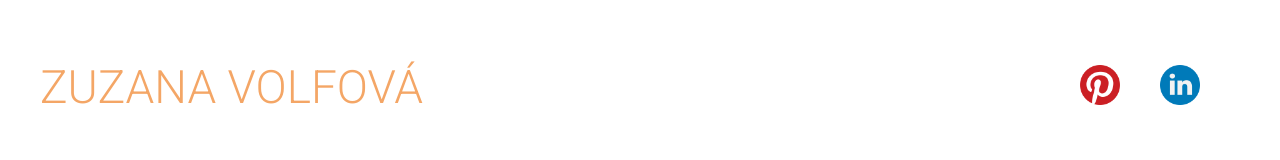
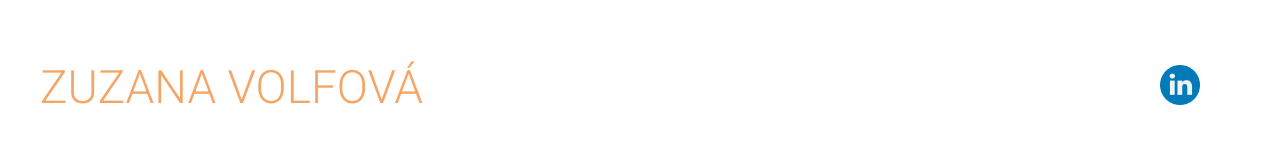
Before and after one commit to zuzanavolfova/zuzana-volfova, an Eleventy site: page index.html in a window 1280 px wide. Shown: the top 160 px of the page. Built offline with nearby package versions, Linux system fonts and the light colour scheme; Eleventy itself is replaced by a stand-in of ours; files that its build step writes are made by us from their sources.

Commit message:
edit header

```diff
--- a/_includes/partials/contact.njk
+++ b/_includes/partials/contact.njk
@@ -6,6 +6,5 @@
 </section>
 
 <section class="media">
-    <a href="#"><image class="media__logo" src="/images/icons/pinterest.png" alt="pinterest"></a>
     <a href="www.linkedin.com/in/zuzana-volfová-90001530"><image class="media__logo" src="/images/icons/linkedin.png" alt="linkedIn"></a>
 </section>
```
Also changed, not shown: 4 other files.
